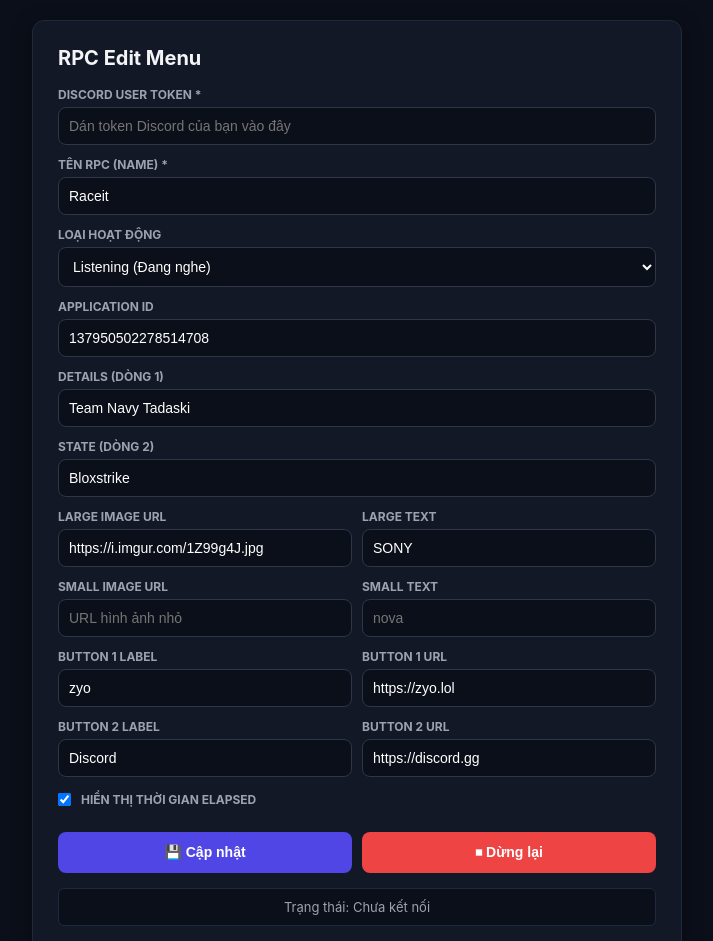
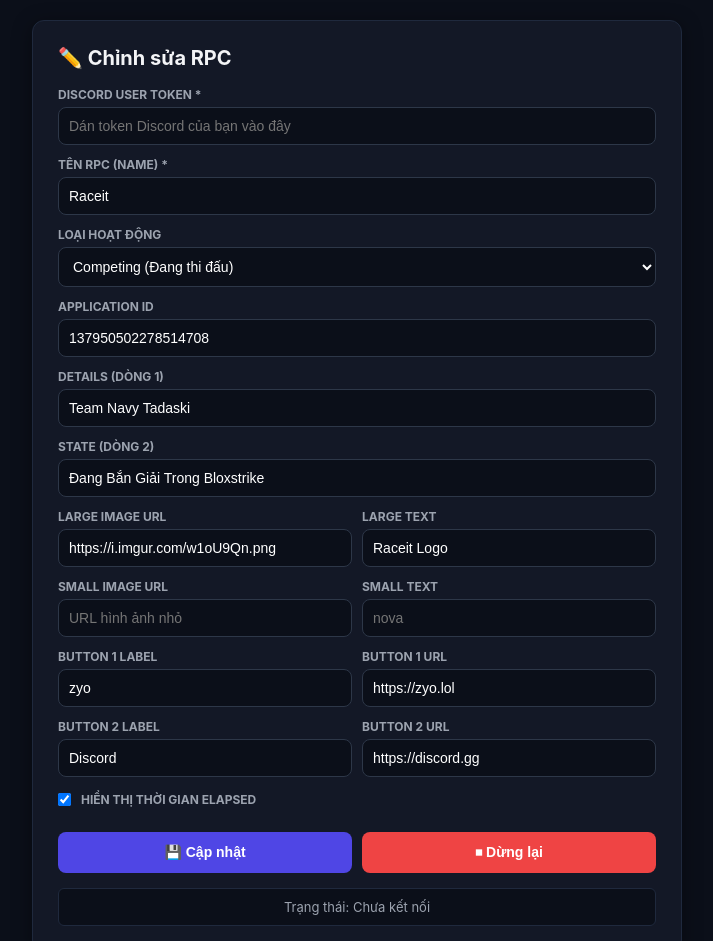
Before and after one commit to dinhhieudepzai-ux/-my-discord-rpc, a website: page index.html in a window 1280 px wide. Shown: the top 941 px of the page, without its empty margins (283-996 px from the left). Drawn offline with Linux system fonts and the light colour scheme.

Commit message:
Update index.html

```diff
--- a/index.html
+++ b/index.html
@@ -76,7 +76,7 @@
 
     <div class="container">
         <div class="card">
-            <h2>RPC Edit Menu</h2>
+            <h2>✏️ Chỉnh sửa RPC</h2>
 
             <label>Discord User Token *</label>
             <input type="password" id="token" placeholder="Dán token Discord của bạn vào đây">
@@ -88,9 +88,9 @@
             <select id="activityType">
                 <option value="0">Playing (Đang chơi)</option>
                 <option value="1">Streaming (Đang phát trực tiếp)</option>
-                <option value="2" selected>Listening (Đang nghe)</option>
+                <option value="2">Listening (Đang nghe)</option>
                 <option value="3">Watching (Đang xem)</option>
-                <option value="5">Competing (Đang thi đấu)</option>
+                <option value="5" selected>Competing (Đang thi đấu)</option>
             </select>
 
             <label>Application ID</label>
@@ -100,16 +100,17 @@
             <input type="text" id="details" value="Team Navy Tadaski">
 
             <label>State (Dòng 2)</label>
-            <input type="text" id="state" value="Bloxstrike">
+            <input type="text" id="state" value="Đang Bắn Giải Trong Bloxstrike">
 
             <div class="row">
                 <div>
                     <label>Large Image URL</label>
-                    <input type="text" id="largeImage" value="https://i.imgur.com/1Z99g4J.jpg" placeholder="URL hình ảnh lớn">
+                    <!-- Sử dụng link ảnh trực tiếp dạng công khai -->
+                    <input type="text" id="largeImage" value="https://i.imgur.com/w1oU9Qn.png" placeholder="URL hình ảnh lớn">
                 </div>
                 <div>
                     <label>Large Text</label>
-                    <input type="text" id="largeText" value="SONY">
+                    <input type="text" id="largeText" value="Raceit Logo">
                 </div>
             </div>
 
@@ -225,7 +226,6 @@
                         application_id: appId || undefined
                     };
 
-                    // Sửa chuẩn tính theo giây (Math.floor(Date.now() / 1000)) để tránh lỗi thời gian vô tận
                     if (showTimestamp) {
                         activityPayload.timestamps = { start: Math.floor(Date.now() / 1000) };
                     }
@@ -264,7 +264,7 @@
                             }
                         }));
                         statusBox.style.color = '#10b981';
-                        statusBox.innerText = 'Cập nhật thành công! Thời gian đã đếm chuẩn từ đầu.';
+                        statusBox.innerText = 'Cập nhật thành công! Ảnh và trạng thái đã hiện lên chuẩn xác.';
                     }, 1500);
                 }
             };
```
